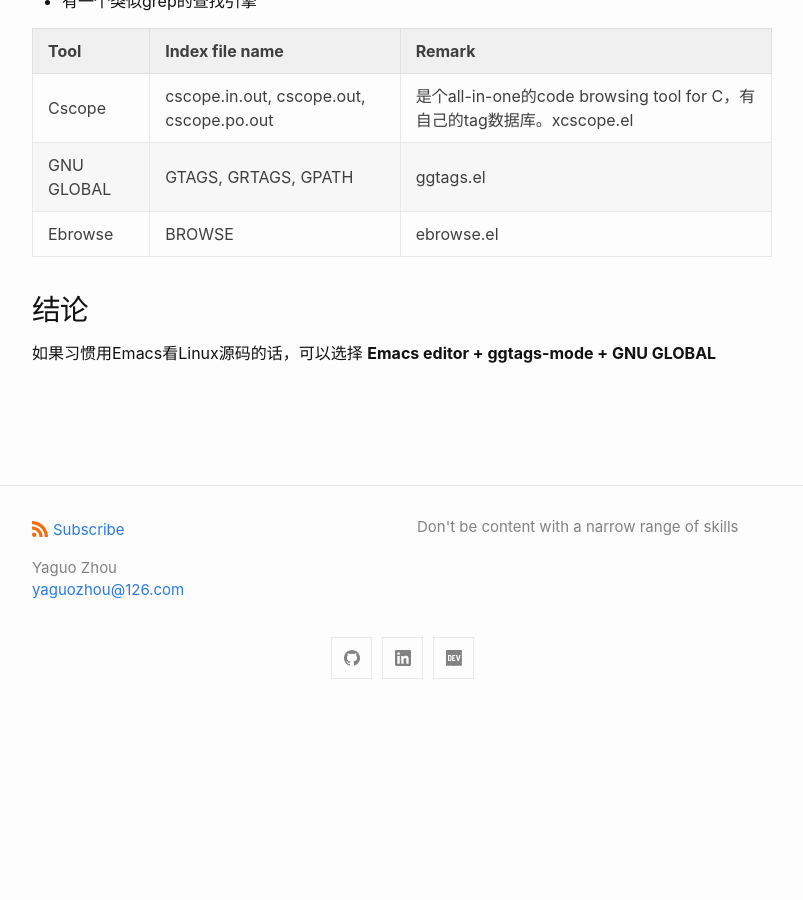
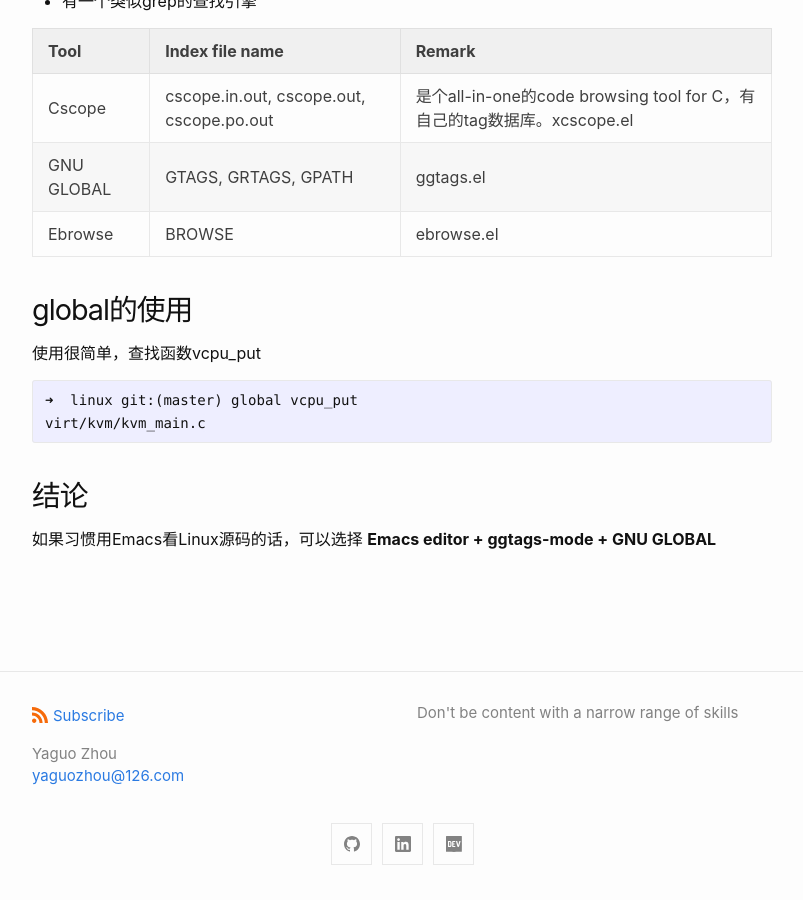
Before and after one commit to yaguozhou/yaguozhou.github.io, a Jekyll site: the page built from _posts/2021-05-30-tags.md, in a window 1280 px wide and 900 px high, scrolled down 742 px. Shown: the whole window, without its empty margins (238-1041 px from the left). Built offline with Jekyll 4.4.1, drawn with Linux system fonts in a browser that asks for light colours; before the commit the page ends 1456 px from its top, so only the background shows below that.

Commit message:
modify tags

````diff
--- a/_posts/2021-05-30-tags.md
+++ b/_posts/2021-05-30-tags.md
@@ -36,6 +36,15 @@ gtags       - Generate GNU GLOBAL index
 | Ebrowse    | BROWSE                                   | ebrowse.el                                                              |
 
 
+# global的使用
+
+使用很简单，查找函数vcpu_put
+
+```
+➜  linux git:(master) global vcpu_put
+virt/kvm/kvm_main.c
+```
+
 # 结论
 
 如果习惯用Emacs看Linux源码的话，可以选择 **Emacs editor + ggtags-mode + GNU GLOBAL**
````
